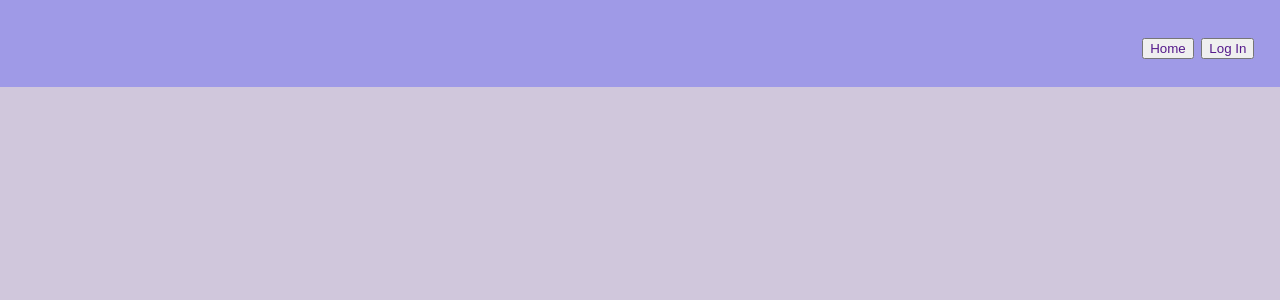
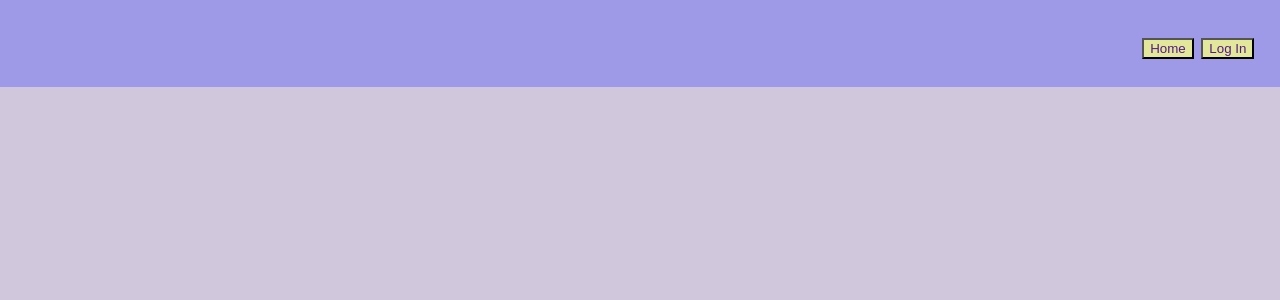
Before and after one commit to quiluh/Daily-Notices, a Flask app: template templates/test.html in a window 1280 px wide. Shown: the top 300 px of the page. Run offline with Flask 3, Linux system fonts and the light colour scheme; the template is opened without the code that fills it, so the values that code supplies are empty.

Commit message:
styled navitem buttons

```diff
--- a/static/styles/styles.css
+++ b/static/styles/styles.css
@@ -26,6 +26,10 @@ nav {
 .navItems {
     font-size: calc(1vh + 1.5vw);
 }
+.navItems button {
+    color: var(--accent);
+    background-color: var(--complimentaryPrimary);
+}
 
 p, h1, h2, h3 {
     word-wrap: break-word;
```
